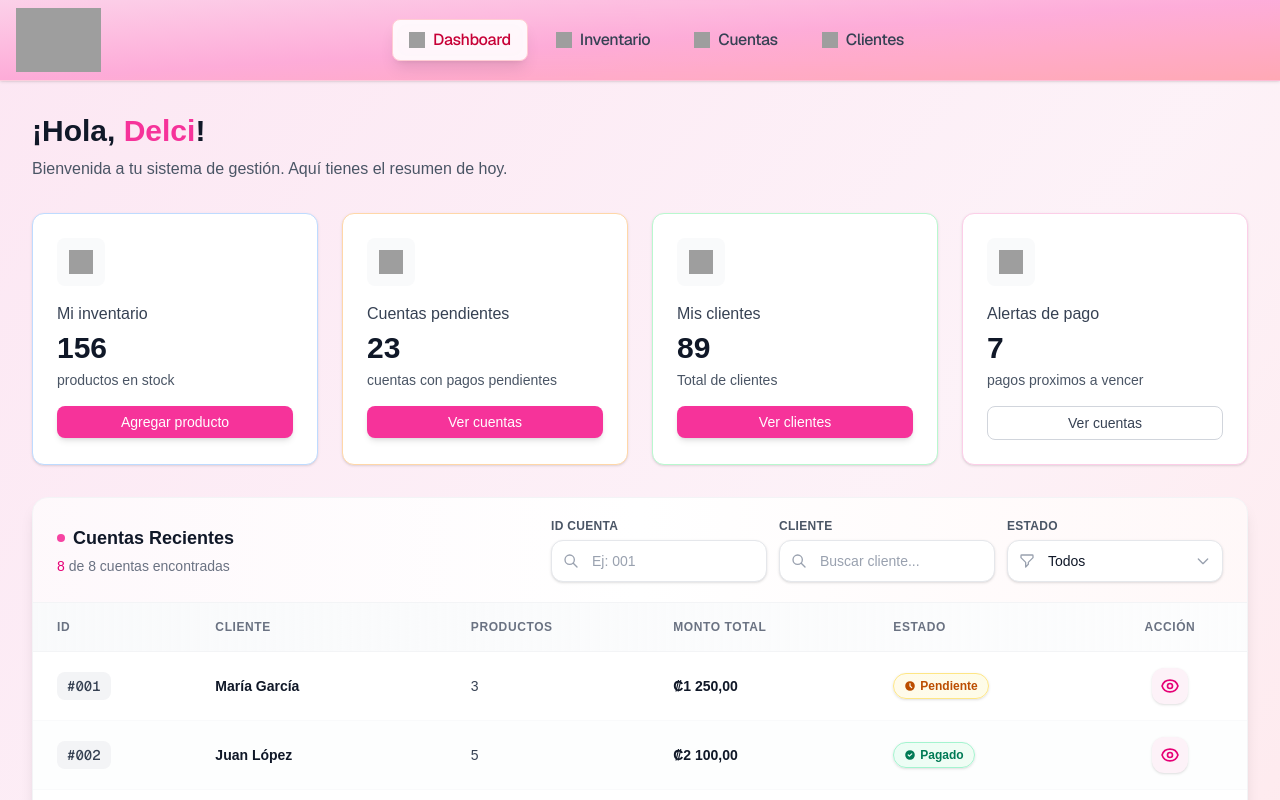
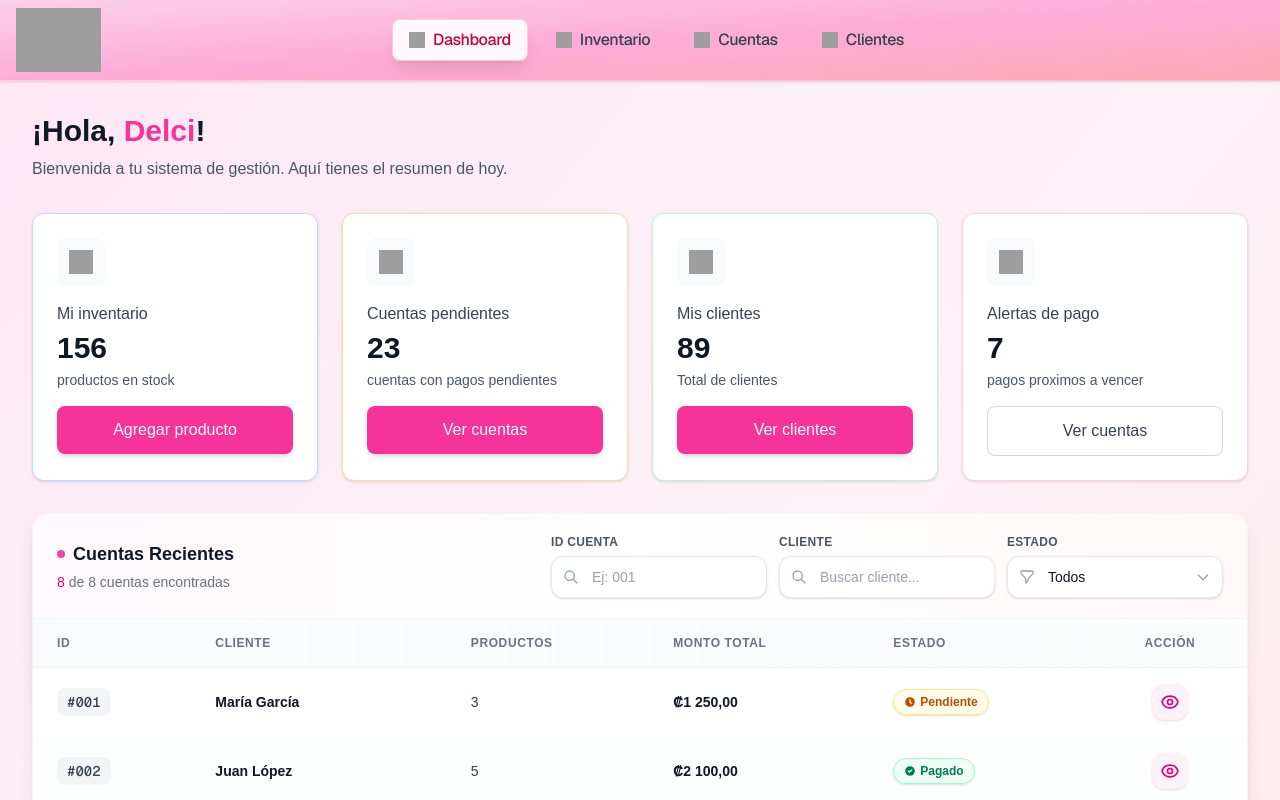
Before and after one commit to Lumen-Tec/Delci-zapatos, a Next.js app in the folder delci-zapatos-web/: page /dashboard in a window 1280 px wide. Shown: the top 800 px of the page. Built offline with nearby package versions, Linux system fonts and the light colour scheme; grey boxes are pictures that could not be loaded.

Commit message:
fix: tamaño de botones

```diff
--- a/delci-zapatos-web/app/components/dashboard/StatCard.tsx
+++ b/delci-zapatos-web/app/components/dashboard/StatCard.tsx
@@ -67,9 +67,9 @@ export const StatCard = React.memo<StatCardProps>(({
       {/* Button */}
       <Button
         variant={buttonVariant}
-        size="sm"
+        size="lg"
         onClick={onButtonClick}
-        className="w-full"
+        className="w-full font-bold"
       >
         {buttonText}
       </Button>
```
